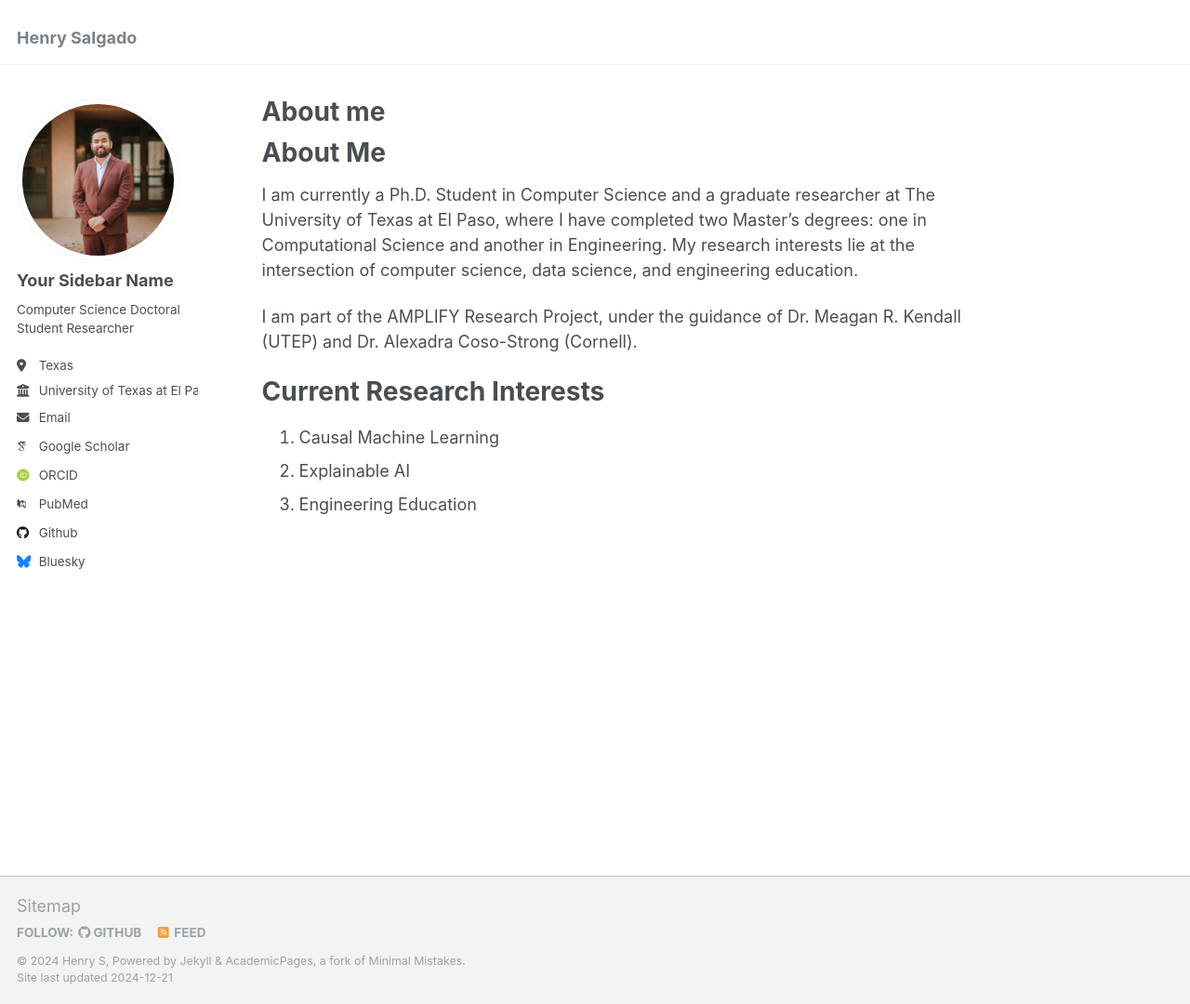
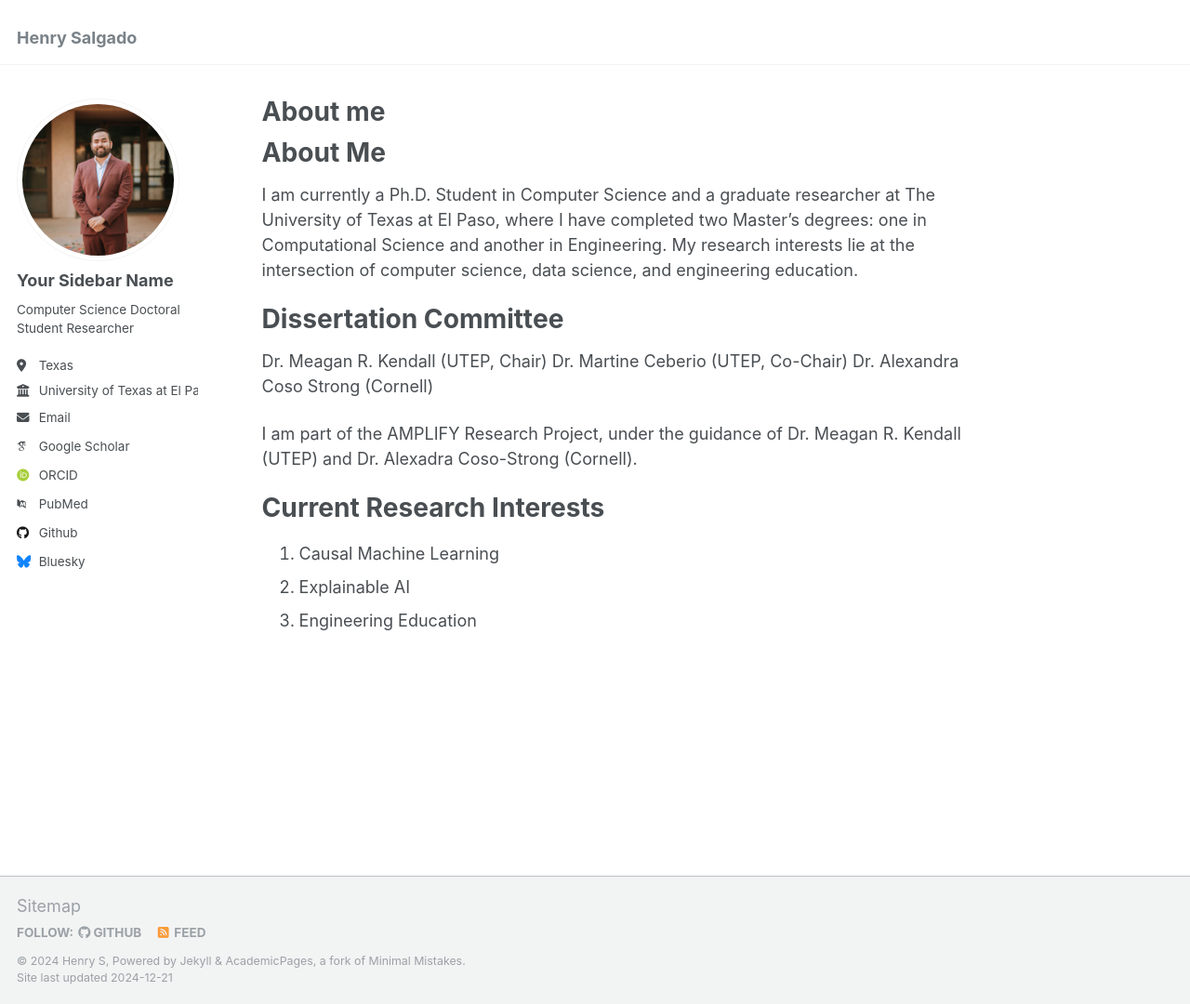
Before and after one commit to eigenhenry/eigenhenry.github.io, a Jekyll site: the page built from _pages/about.md, in a window 1280 px wide and 1080 px high. Shown: the whole window at 93% size. Built offline with Jekyll 4.4.1, drawn with Linux system fonts in a browser that asks for light colours; some web fonts are replaced.

Commit message:
Update about.md

```diff
--- a/_pages/about.md
+++ b/_pages/about.md
@@ -11,6 +11,12 @@ About Me
 ======
 I am currently a Ph.D. Student in Computer Science and a graduate researcher at The University of Texas at El Paso, where I have completed two Master's degrees: one in Computational Science and another in Engineering. My research interests lie at the intersection of computer science, data science, and engineering education.
 
+Dissertation Committee
+======
+Dr. Meagan R. Kendall (UTEP,  Chair)
+Dr. Martine Ceberio (UTEP, Co-Chair)
+Dr. Alexandra Coso Strong (Cornell)
+
 I am part of the AMPLIFY Research Project, under the guidance of  Dr.  Meagan R. Kendall (UTEP) and Dr.  Alexadra Coso-Strong (Cornell).
 
 Current Research Interests
```
